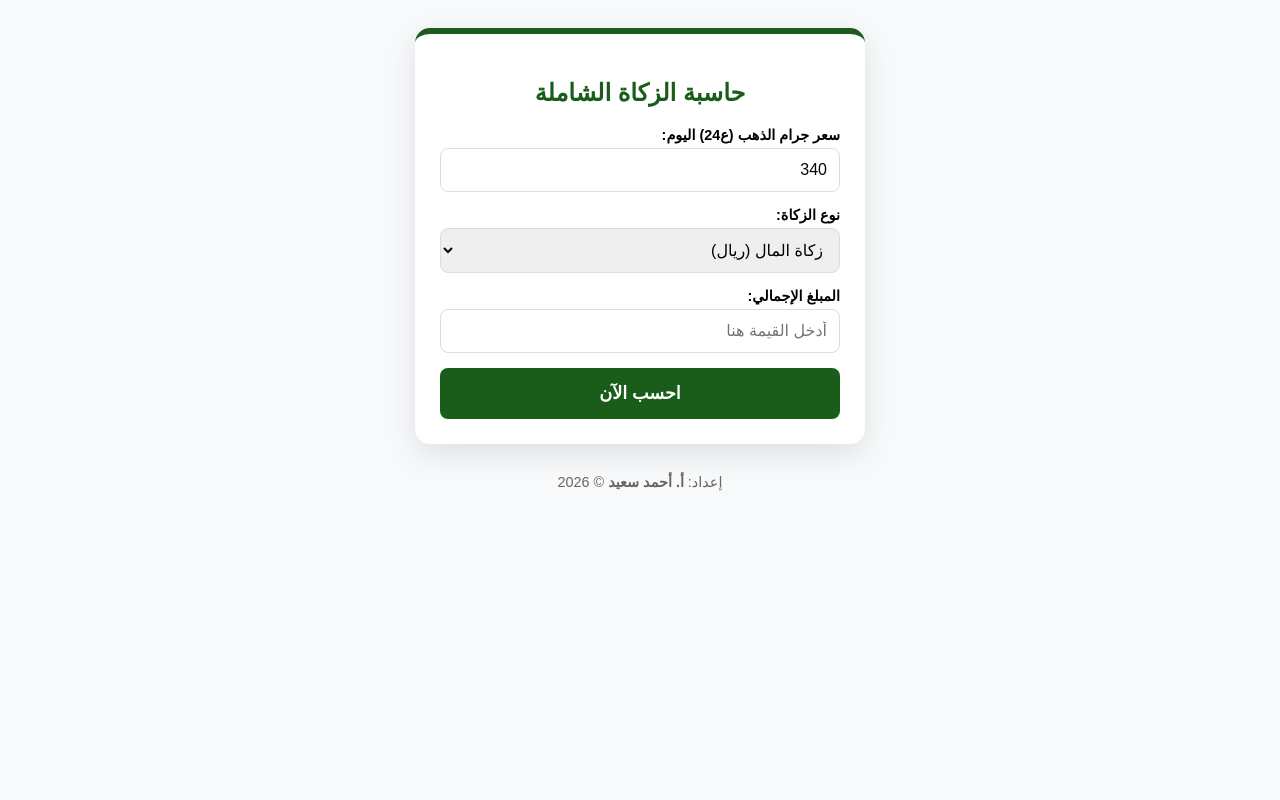
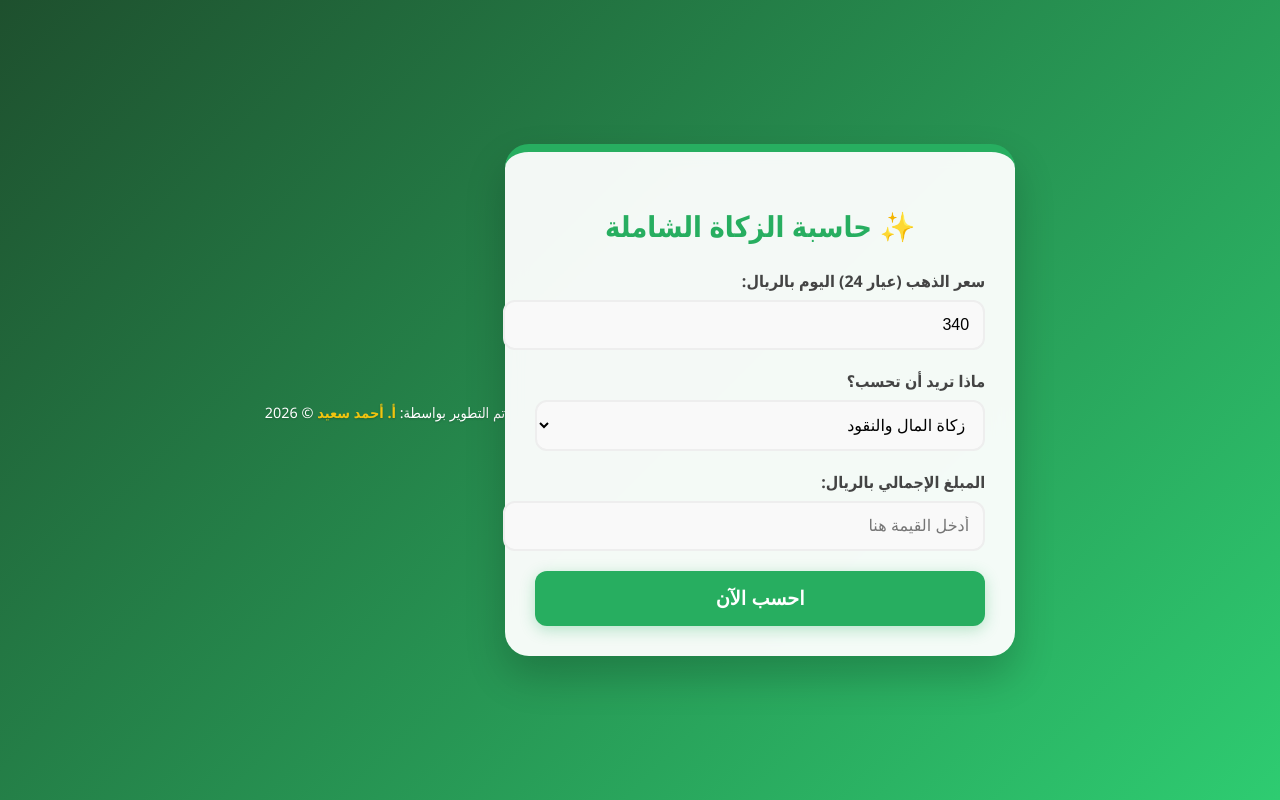
Before and after one commit to a7medsaeed0/zakat-calculator, a plain HTML site: page index.html in a window 1280 px wide. Drawn offline with Linux system fonts and the light colour scheme.

Commit message:
Update index.html

```diff
--- a/index.html
+++ b/index.html
@@ -3,72 +3,186 @@
 <head>
     <meta charset="UTF-8">
     <meta name="viewport" content="width=device-width, initial-scale=1.0">
-    <title>حاسبة الزكاة | أ. أحمد سعيد</title>
+    <title>حاسبة الزكاة الإبداعية | أ. أحمد سعيد</title>
     <style>
-        :root { --p: #1a5d1a; --g: #d4af37; --s: #7f8c8d; --bg: #f8f9fa; }
-        body { font-family: sans-serif; background: var(--bg); display: flex; flex-direction: column; align-items: center; padding: 20px; }
-        .card { background: #fff; padding: 25px; border-radius: 15px; box-shadow: 0 10px 30px rgba(0,0,0,0.1); width: 100%; max-width: 400px; border-top: 6px solid var(--p); }
-        h2 { text-align: center; color: var(--p); margin-bottom: 20px; }
-        label { display: block; margin-bottom: 5px; font-weight: bold; font-size: 0.9rem; }
-        input, select { width: 100%; padding: 12px; margin-bottom: 15px; border: 1px solid #ddd; border-radius: 8px; box-sizing: border-box; font-size: 16px; }
-        button { width: 100%; padding: 15px; background: var(--p); color: #fff; border: none; border-radius: 8px; font-size: 1.1rem; font-weight: bold; cursor: pointer; }
-        #res { margin-top: 20px; padding: 15px; border-radius: 8px; display: none; text-align: center; line-height: 1.6; }
-        .success { background: #d4edda; color: #155724; border: 1px solid #c3e6cb; }
-        .info { background: #d1ecf1; color: #0c5460; border: 1px solid #bee5eb; }
-        footer { margin-top: 30px; color: #666; font-size: 0.9rem; text-align: center; }
+        :root {
+            --primary-color: #27ae60;
+            --gold-color: #d4af37;
+            --silver-color: #95a5a6;
+            --bg-gradient: linear-gradient(135deg, #1e502e 0%, #2ecc71 100%);
+        }
+
+        body {
+            font-family: 'Segoe UI', Tahoma, Geneva, Verdana, sans-serif;
+            background: var(--bg-gradient);
+            min-height: 100vh;
+            display: flex;
+            align-items: center;
+            justify-content: center;
+            margin: 0;
+            color: #2c3e50;
+        }
+
+        .container {
+            background: rgba(255, 255, 255, 0.95);
+            backdrop-filter: blur(10px);
+            padding: 30px;
+            border-radius: 24px;
+            box-shadow: 0 20px 40px rgba(0,0,0,0.2);
+            width: 90%;
+            max-width: 450px;
+            text-align: center;
+            transition: all 0.3s ease;
+        }
+
+        h2 { color: var(--primary-color); margin-bottom: 25px; font-size: 1.8rem; }
+
+        .input-box { margin-bottom: 20px; text-align: right; }
+
+        label { display: block; margin-bottom: 8px; font-weight: 600; color: #444; }
+
+        input, select {
+            width: 100%;
+            padding: 14px;
+            border: 2px solid #eee;
+            border-radius: 12px;
+            font-size: 1rem;
+            transition: all 0.3s;
+            outline: none;
+            background: #f9f9f9;
+        }
+
+        input:focus { border-color: var(--primary-color); background: #fff; }
+
+        .btn-calc {
+            background: var(--primary-color);
+            color: white;
+            border: none;
+            padding: 16px;
+            width: 100%;
+            border-radius: 12px;
+            font-size: 1.2rem;
+            font-weight: bold;
+            cursor: pointer;
+            transition: transform 0.2s, background 0.3s;
+            box-shadow: 0 4px 15px rgba(39, 174, 96, 0.3);
+        }
+
+        .btn-calc:active { transform: scale(0.98); }
+
+        #result-box {
+            margin-top: 25px;
+            padding: 20px;
+            border-radius: 15px;
+            display: none;
+            animation: fadeIn 0.5s ease;
+            font-weight: 500;
+        }
+
+        @keyframes fadeIn { from { opacity: 0; transform: translateY(10px); } to { opacity: 1; transform: translateY(0); } }
+
+        .status-success { background: #e8f5e9; border: 2px solid #2ecc71; color: #1b5e20; }
+        .status-info { background: #fff3e0; border: 2px solid #ff9800; color: #e65100; }
+
+        .footer { margin-top: 25px; font-size: 0.9rem; color: #fff; text-shadow: 0 1px 2px rgba(0,0,0,0.2); }
+        .footer b { color: #f1c40f; }
+
+        /* تغيير الألوان بناءً على النوع */
+        .gold-theme { border-top: 8px solid var(--gold-color); }
+        .silver-theme { border-top: 8px solid var(--silver-color); }
+        .money-theme { border-top: 8px solid var(--primary-color); }
     </style>
 </head>
 <body>
-    <div class="card">
-        <h2>حاسبة الزكاة الشاملة</h2>
 
-        <label>سعر جرام الذهب (ع24) اليوم:</label>
-        <input type="number" id="gp" value="340">
+<div class="container money-theme" id="mainCard">
+    <h2>✨ حاسبة الزكاة الشاملة</h2>
 
-        <label>نوع الزكاة:</label>
-        <select id="typ" onchange="update()">
-            <option value="m">زكاة المال (ريال)</option>
-            <option value="g">زكاة الذهب (جرام)</option>
-            <option value="s">زكاة الفضة (جرام)</option>
+    <div class="input-box">
+        <label>سعر الذهب (عيار 24) اليوم بالريال:</label>
+        <input type="number" id="goldPrice" value="340" placeholder="مثال: 345">
+    </div>
+
+    <div class="input-box">
+        <label>ماذا تريد أن تحسب؟</label>
+        <select id="zakatType" onchange="changeTheme()">
+            <option value="money">زكاة المال والنقود</option>
+            <option value="gold">زكاة الذهب</option>
+            <option value="silver">زكاة الفضة</option>
         </select>
+    </div>
 
-        <label id="lbl">المبلغ الإجمالي:</label>
-        <input type="number" id="val" placeholder="أدخل القيمة هنا">
+    <div class="input-box">
+        <label id="valueLabel">المبلغ الإجمالي بالريال:</label>
+        <input type="number" id="userValue" placeholder="أدخل القيمة هنا">
+    </div>
 
-        <button onclick="calc()">احسب الآن</button>
-        <div id="res"></div>
+    <button class="btn-calc" onclick="calculate()">احسب الآن</button>
+
+    <div id="result-box"></div>
 </div>
-    <footer>إعداد: <b>أ. أحمد سعيد</b> &copy; 2026</footer>
+
+<div class="footer">
+    تم التطوير بواسطة: <b>أ. أحمد سعيد</b> &copy; 2026
+</div>
 
 <script>
-        function update() {
-            const t = document.getElementById('typ').value;
-            const lbl = document.getElementById('lbl');
-            lbl.innerText = (t === 'm') ? "المبلغ الإجمالي (ريال):" : "الوزن الإجمالي (جرام):";
-            document.getElementById('res').style.display = 'none';
+    function changeTheme() {
+        const type = document.getElementById('zakatType').value;
+        const card = document.getElementById('mainCard');
+        const label = document.getElementById('valueLabel');
+        const btn = document.querySelector('.btn-calc');
+
+        card.className = 'container ' + type + '-theme';
+
+        if(type === 'money') {
+            label.innerText = "المبلغ الإجمالي بالريال:";
+            btn.style.background = "#27ae60";
+        } else if(type === 'gold') {
+            label.innerText = "وزن الذهب بالجرام:";
+            btn.style.background = "#d4af37";
+        } else {
+            label.innerText = "وزن الفضة بالجرام:";
+            btn.style.background = "#95a5a6";
+        }
+        document.getElementById('result-box').style.display = 'none';
     }
 
-        function calc() {
-            const gp = parseFloat(document.getElementById('gp').value);
-            const v = parseFloat(document.getElementById('val').value);
-            const t = document.getElementById('typ').value;
-            const res = document.getElementById('res');
+    function calculate() {
+        const type = document.getElementById('zakatType').value;
+        const goldPrice = parseFloat(document.getElementById('goldPrice').value);
+        const val = parseFloat(document.getElementById('userValue').value);
+        const resBox = document.getElementById('result-box');
 
-            if(!v || !gp) { alert("يرجى إكمال البيانات"); return; }
+        if(!val || !goldPrice) { alert("لطفاً أدخل القيم المطلوبة"); return; }
 
-            res.style.display = 'block';
-            let nisab = (t === 'm') ? gp * 85 : (t === 'g' ? 85 : 595);
-            let zakat = v * 0.025;
+        let nisab = 0;
+        let zakat = val * 0.025;
+        let isEligible = false;
+        let unit = (type === 'money') ? 'ريال' : 'جرام';
 
-            if (v >= nisab) {
-                res.className = 'success';
-                res.innerHTML = `تجب الزكاة<br>المقدار: <b>${zakat.toFixed(2)} ${t === 'm' ? 'ريال' : 'جرام'}</b>`;
+        if(type === 'money') {
+            nisab = goldPrice * 85;
+            isEligible = val >= nisab;
+        } else if(type === 'gold') {
+            nisab = 85;
+            isEligible = val >= nisab;
         } else {
-                res.className = 'info';
-                let msg = (t === 'm') ? `باقي لك <b>${Math.round(nisab-v)} ريال</b> لتصل للنصاب` : `لم تصل للنصاب الشرعي`;
-                res.innerHTML = msg;
+            nisab = 595;
+            isEligible = val >= nisab;
+        }
+
+        resBox.style.display = 'block';
+        if(isEligible) {
+            resBox.className = 'status-success';
+            resBox.innerHTML = `✅ <b>تجب الزكاة</b><br>مقدار الزكاة المستحقة هو:<br><span style="font-size: 1.5rem;">${zakat.toLocaleString()} ${unit}</span>`;
+        } else {
+            resBox.className = 'status-info';
+            let diff = (type === 'money') ? `<br>يتبقى لك <b>${Math.round(nisab - val)} ريال</b> لتصل للنصاب.` : "";
+            resBox.innerHTML = `⚠️ <b>لم تبلغ النصاب الشرعي</b>${diff}<br>(نصابك هو ${Math.round(nisab)} ${unit})`;
         }
     }
 </script>
+
 </body>
 </html>
```
Lines whose indentation alone changed are shown as unchanged.
